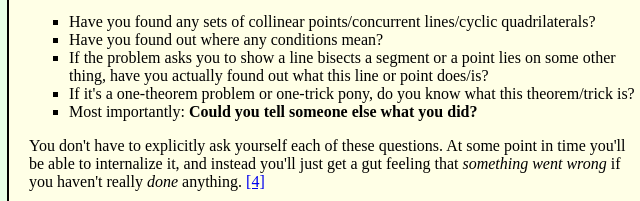
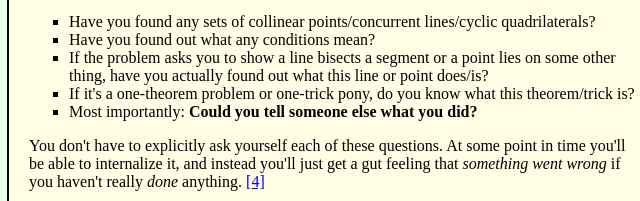
Before and after one commit to chennisden/geometryexplorer, a plain HTML site: page essay/fakesolve.html in a window 1280 px wide. Shown: the part 494-695 px from the top of the page, 21-661 px from the left. Drawn offline with Linux system fonts and the light colour scheme.

Commit message:
Update fakesolve.html

```diff
--- a/essay/fakesolve.html
+++ b/essay/fakesolve.html
@@ -28,7 +28,7 @@ body{background-color: #e6ffe6};
 
 <ul style="list-style-type:square">
 <li>Have you found any sets of collinear points/concurrent lines/cyclic quadrilaterals?</li>
-<li>Have you found out where any conditions mean?</li>
+<li>Have you found out what any conditions mean?</li>
 <li>If the problem asks you to show a line bisects a segment or a point lies on some other thing, have you actually found out what this line or point does/is?</li>
 <li>If it's a one-theorem problem or one-trick pony, do you know what this theorem/trick is?</li>
 <li>Most importantly: <b>Could you tell someone else what you did?</b></li>
```
